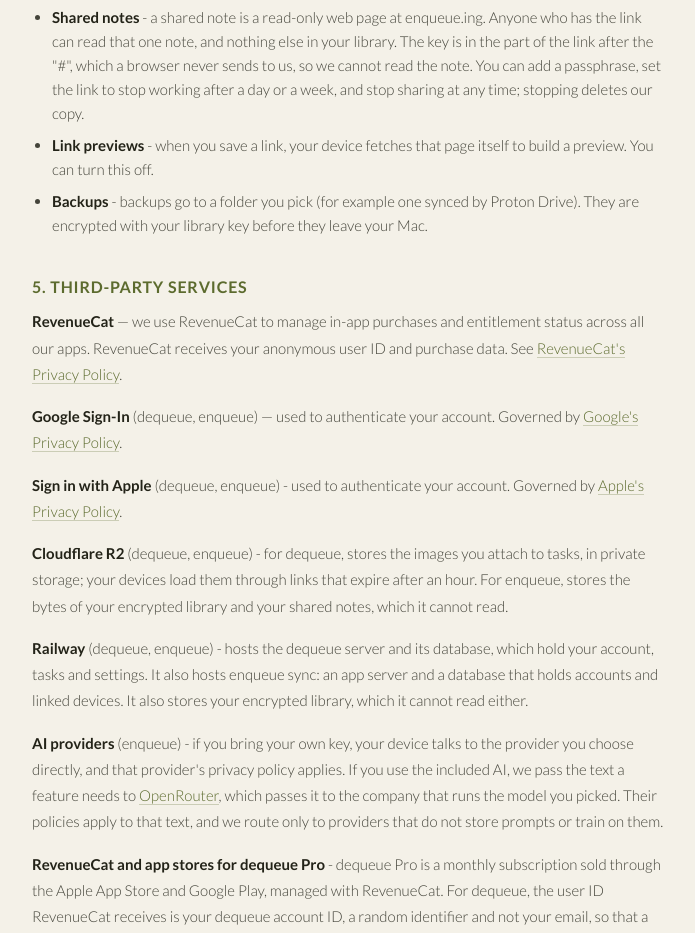
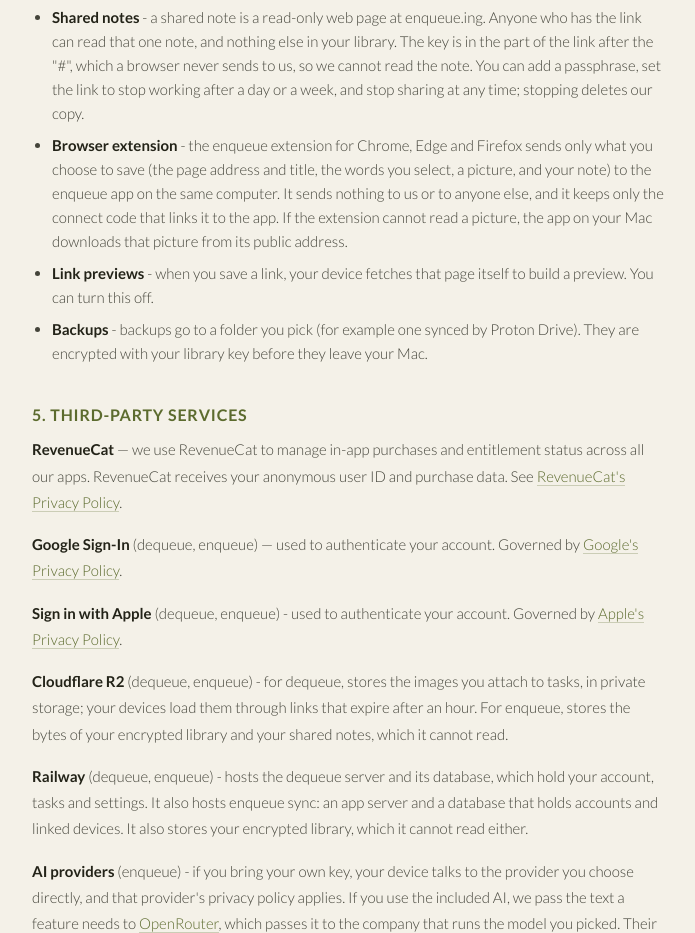
Before and after one commit to sudohnim/whoami, a plain HTML site: page privacy.html in a window 1280 px wide. Shown: the part 4785-5718 px from the top of the page, without its empty margins (292-987 px from the left). Drawn offline with nearby package versions, Linux system fonts and the light colour scheme.

Commit message:
Added browser extension

```diff
--- a/privacy.html
+++ b/privacy.html
@@ -230,6 +230,7 @@
       <li><strong>What never goes to an online AI</strong> - items you mark as local-only are never sent to an online model. Text that looks like a password or an API key is blanked out before anything is sent to an online model.</li>
       <li><strong>Included AI</strong> - if you are signed in to enqueue sync and choose "Included with enqueue" as your assistant, AI features work without a key of your own: fast models with a monthly limit on the free plan, and more models and a higher limit with enqueue Pro. The text a feature needs (for example the notes that answer a question, or a note being summarized) is sent from your device to our server, which passes it to OpenRouter, which passes it to the company that runs the model you picked (Anthropic, OpenAI, Google, DeepSeek or Alibaba). We do not store or log that text, and the reply is passed back to your device the same way. We ask OpenRouter to use only providers that do not store prompts or train on them. Local-only items are never sent. Bringing your own key stays available on every plan and keeps the direct path described above.</li>
       <li><strong>Shared notes</strong> - a shared note is a read-only web page at enqueue.ing. Anyone who has the link can read that one note, and nothing else in your library. The key is in the part of the link after the "#", which a browser never sends to us, so we cannot read the note. You can add a passphrase, set the link to stop working after a day or a week, and stop sharing at any time; stopping deletes our copy.</li>
+      <li><strong>Browser extension</strong> - the enqueue extension for Chrome, Edge and Firefox sends only what you choose to save (the page address and title, the words you select, a picture, and your note) to the enqueue app on the same computer. It sends nothing to us or to anyone else, and it keeps only the connect code that links it to the app. If the extension cannot read a picture, the app on your Mac downloads that picture from its public address.</li>
       <li><strong>Link previews</strong> - when you save a link, your device fetches that page itself to build a preview. You can turn this off.</li>
       <li><strong>Backups</strong> - backups go to a folder you pick (for example one synced by Proton Drive). They are encrypted with your library key before they leave your Mac.</li>
     </ul>
```
